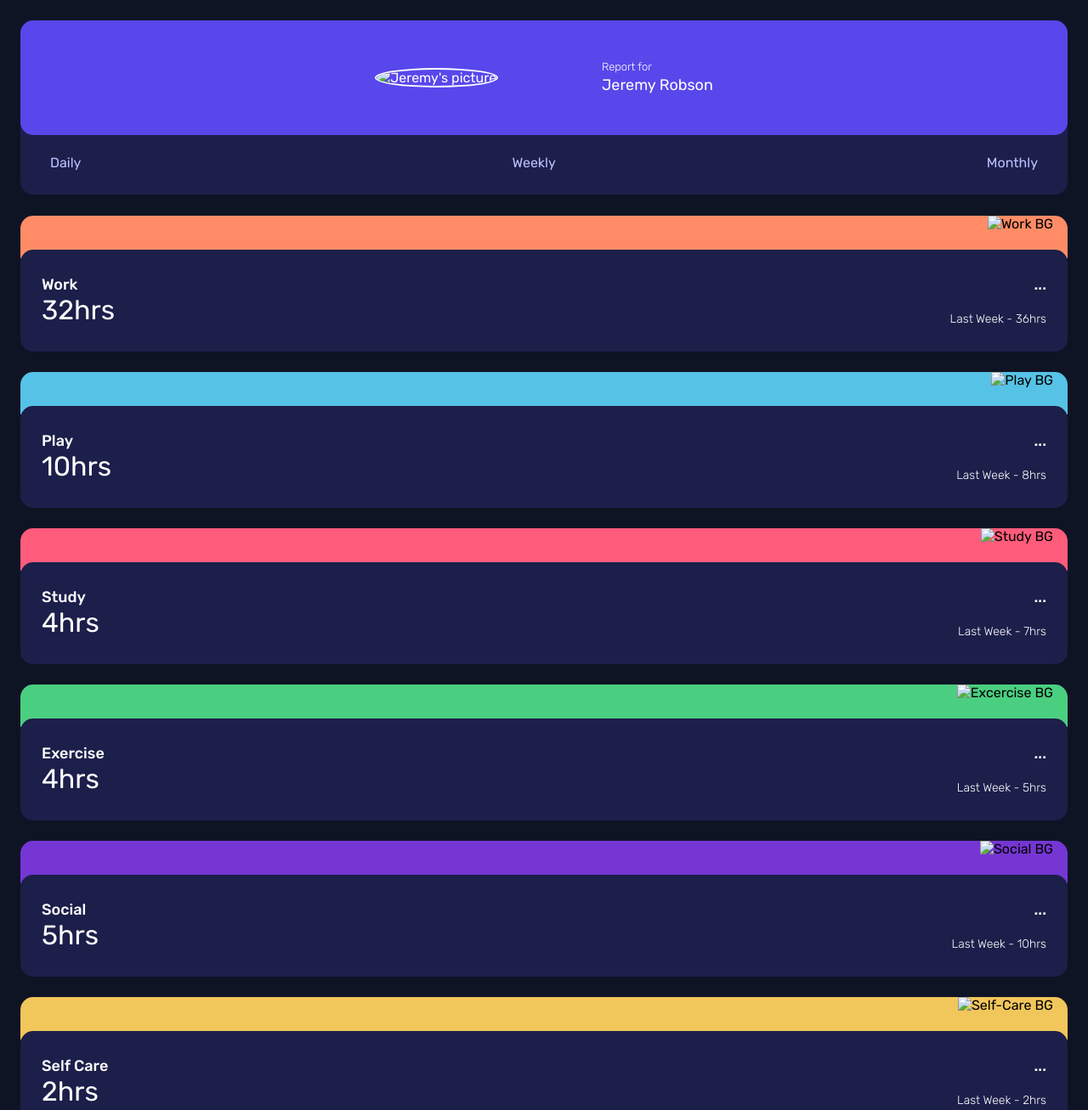
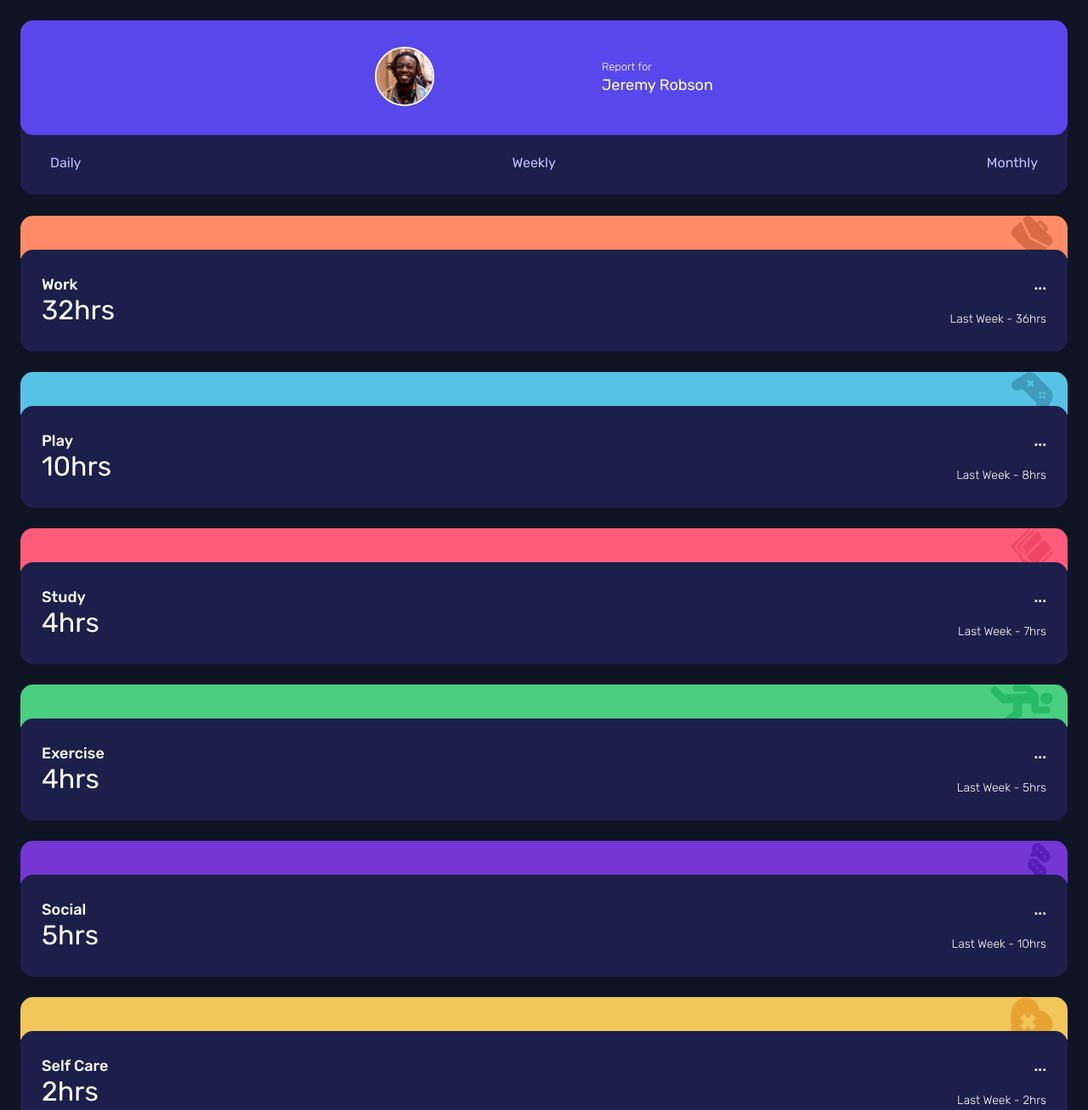
Before and after one commit to Praanshuu/Frontend-Mentor-Time-Tracking-Dashboard-Main, a plain HTML site: page index.html in a window 1280 px wide. Shown: the top 1307 px of the page at 85% size. Drawn offline with Linux system fonts and the light colour scheme.

Commit message:
Update index.html

```diff
--- a/index.html
+++ b/index.html
@@ -7,7 +7,7 @@
       rel="icon"
       type="image/png"
       sizes="32x32"
-      href="./images/favicon-32x32.png"
+      href="favicon-32x32.png"
     />
     <link rel="stylesheet" href="style.css" />
     <title>Time tracking dashboard</title>
@@ -23,7 +23,7 @@
       <div class="profile-container">
         <div class="profile">
           <div class="profile-pic">
-            <img src="images\image-jeremy.png" alt="Jeremy's picture" />
+            <img src="image-jeremy.png" alt="Jeremy's picture" />
           </div>
           <div class="profile-desc">
             <p>Report for</p>
@@ -41,7 +41,7 @@
       <div class="container">
         <div class="dashboard-card top">
           <div class="card-bg work">
-            <img src="images\icon-work.svg" alt="Work BG" />
+            <img src="icon-work.svg" alt="Work BG" />
           </div>
           <div class="card">
             <div class="card-left">
@@ -60,7 +60,7 @@
         </div>
         <div class="dashboard-card top">
           <div class="card-bg play">
-            <img src="images\icon-play.svg" alt="Play BG" />
+            <img src="icon-play.svg" alt="Play BG" />
           </div>
           <div class="card">
             <div class="card-left">
@@ -79,7 +79,7 @@
         </div>
         <div class="dashboard-card top">
           <div class="card-bg study">
-            <img src="images\icon-study.svg" alt="Study BG" />
+            <img src="icon-study.svg" alt="Study BG" />
           </div>
           <div class="card">
             <div class="card-left">
@@ -98,7 +98,7 @@
         </div>
         <div class="dashboard-card">
           <div class="card-bg exercise">
-            <img src="images\icon-exercise.svg" alt="Excercise BG" />
+            <img src="icon-exercise.svg" alt="Excercise BG" />
           </div>
           <div class="card">
             <div class="card-left">
@@ -117,7 +117,7 @@
         </div>
         <div class="dashboard-card">
           <div class="card-bg social">
-            <img src="images\icon-social.svg" alt="Social BG" />
+            <img src="icon-social.svg" alt="Social BG" />
           </div>
           <div class="card">
             <div class="card-left">
@@ -136,7 +136,7 @@
         </div>
         <div class="dashboard-card">
           <div class="card-bg self-care">
-            <img src="images\icon-self-care.svg" alt="Self-Care BG" />
+            <img src="icon-self-care.svg" alt="Self-Care BG" />
           </div>
           <div class="card">
             <div class="card-left">
```
